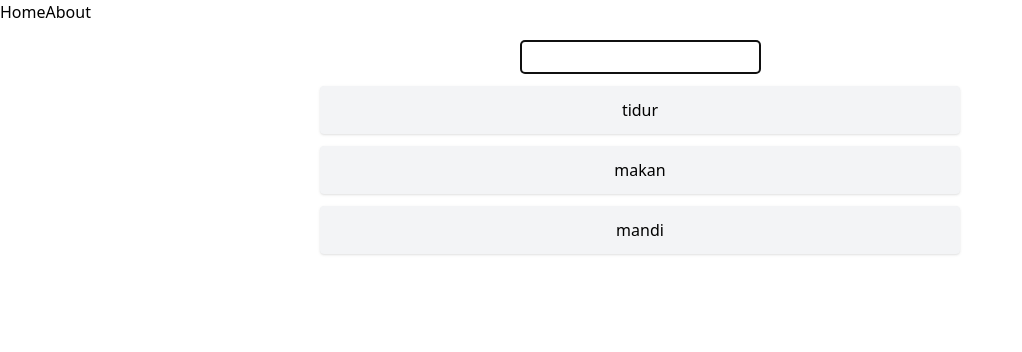
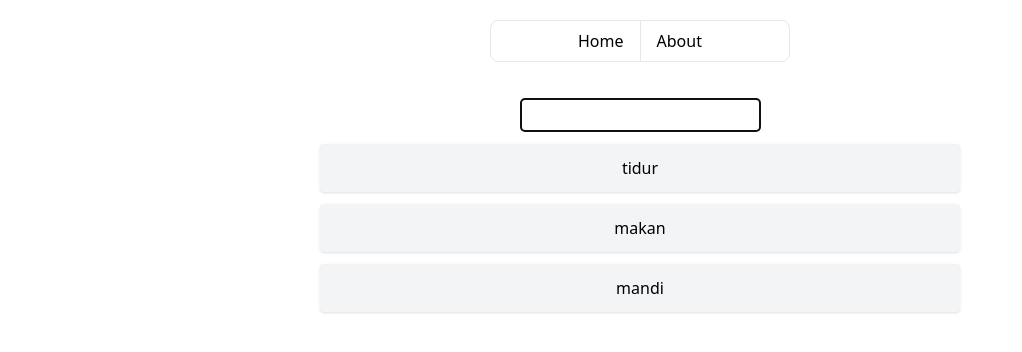
Before and after one commit to FikriEffendi/vue_animation, a Vue app: page / in a window 1280 px wide. Shown: the top 352 px of the page, without its empty margins (0-1022 px from the left). Built offline with nearby package versions, Linux system fonts and the light colour scheme.

Commit message:
styling button router

```diff
--- a/src/App.vue
+++ b/src/App.vue
@@ -3,9 +3,14 @@ import { RouterLink, RouterView } from "vue-router";
 </script>
 
 <template>
-  <header class="container">
-    <router-link to="/">Home</router-link>
-    <router-link to="/about">About</router-link>
-  </header>
+  <div class="flex justify-center py-3 my-2">
+    <div
+      class="flex divide-x justify-center items-center border rounded-lg w-[300px]"
+    >
+      <router-link to="/" class="px-4 py-2">Home</router-link>
+      <router-link to="/about" class="px-4 py-2">About</router-link>
+    </div>
+  </div>
+
   <RouterView />
 </template>
```
